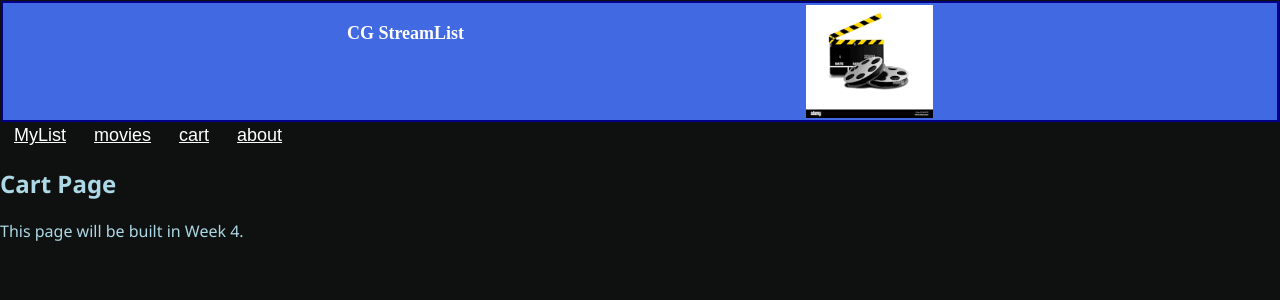
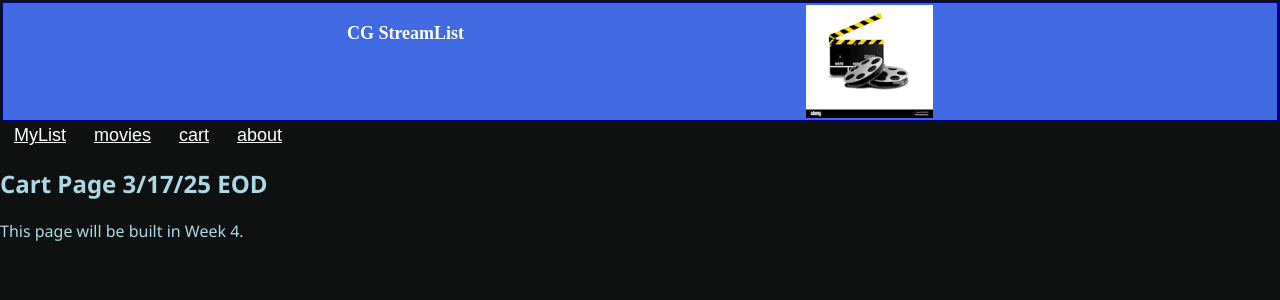
Before and after one commit to RicardoKOBRUS/duh-app, a React (Create React App) app: page /cart in a window 1280 px wide. Shown: the top 300 px of the page. Built offline with nearby package versions, Linux system fonts and the light colour scheme.

Commit message:
Monday 3/17/25 EOD draft

```diff
--- a/src/components/Cart.js
+++ b/src/components/Cart.js
@@ -4,7 +4,7 @@ import React from 'react';
 function Cart() {
   return (
     <div>
-      <h2>Cart Page </h2>
+      <h2>Cart Page 3/17/25 EOD </h2>
       <p>This page will be built in Week 4.</p>
     </div>
   );
```
